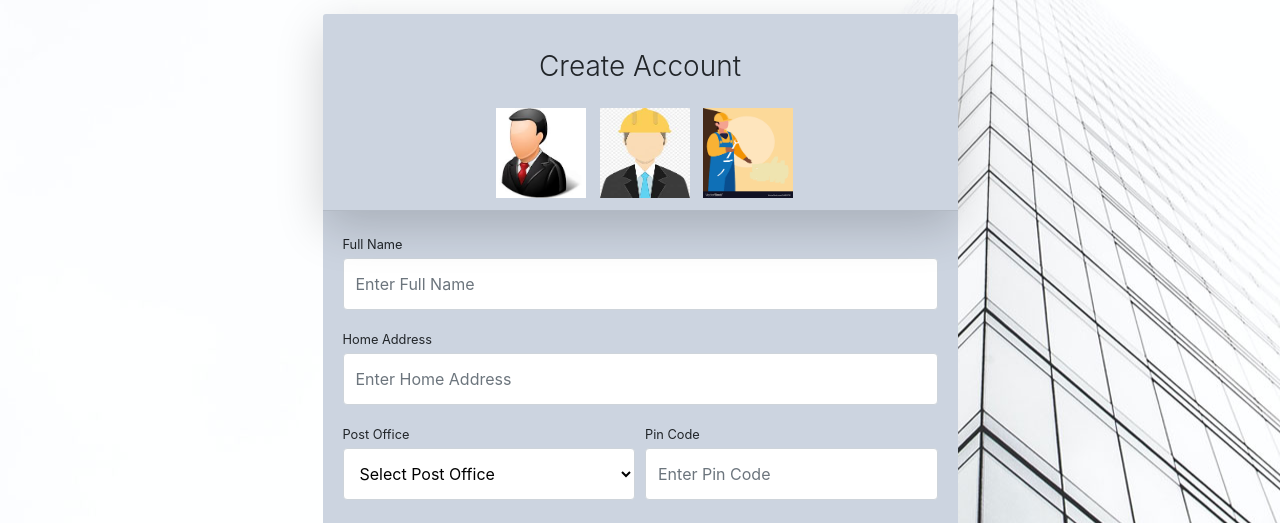
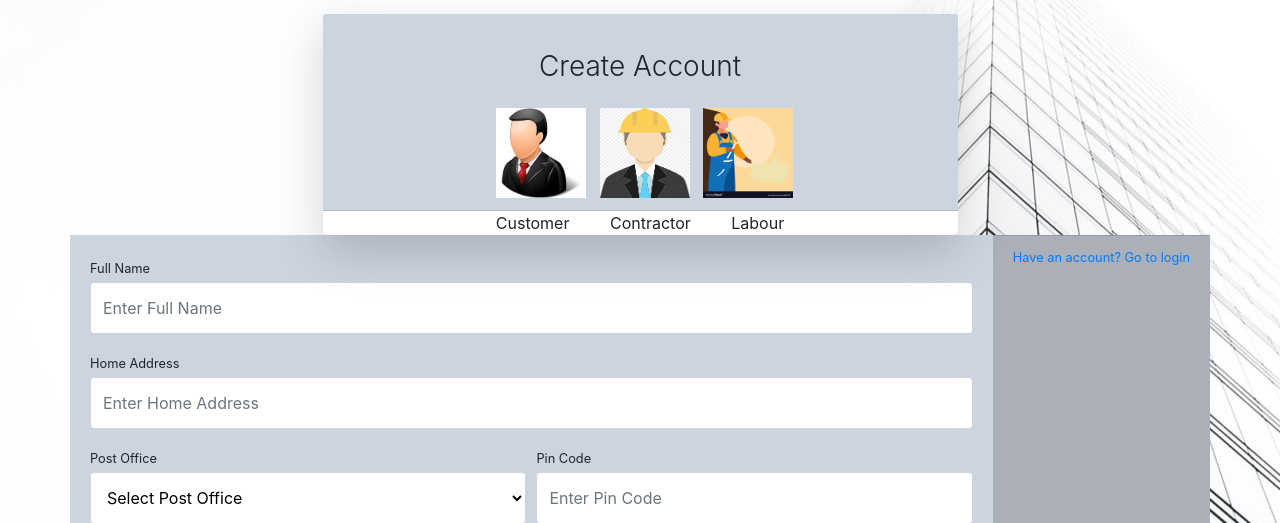
Before and after one commit to SijimolCyriac/archlab, a PHP site: page /custreg.php in a window 1280 px wide. Shown: the part 197-720 px from the top of the page. Run offline with PHP 8.4, Linux system fonts and the light colour scheme; data comes from the database, SQL or seed files in the repository; data that the repository does not hold is empty; some libraries are stand-ins or nearby versions.

Commit message:
Update custreg.php

```diff
--- a/custreg.php
+++ b/custreg.php
@@ -101,6 +101,7 @@ include("DbConne.php");
                                   title="Contractor" width="90" height="90"></a>
                                 &nbsp;&nbsp;<a href="labreg.php"><img src="lab.png" data-bs-toggle="tooltip" data-bs-placement="top"
                                   title="Labour" width="90" height="90"></a></center></div>
+				<center><span>Customer</span>&nbsp;&nbsp;&nbsp;&nbsp;&nbsp;&nbsp;&nbsp;&nbsp;&nbsp;<span>Contractor</span>&nbsp;&nbsp;&nbsp;&nbsp;&nbsp;&nbsp;&nbsp;&nbsp;&nbsp;<span>Labour</span></center></div>
                                 </div>
                                 <div class="card-body" style="background:#ccd4e0">
             <form action="Addreg1.php" name="tf" method="POST">
```
